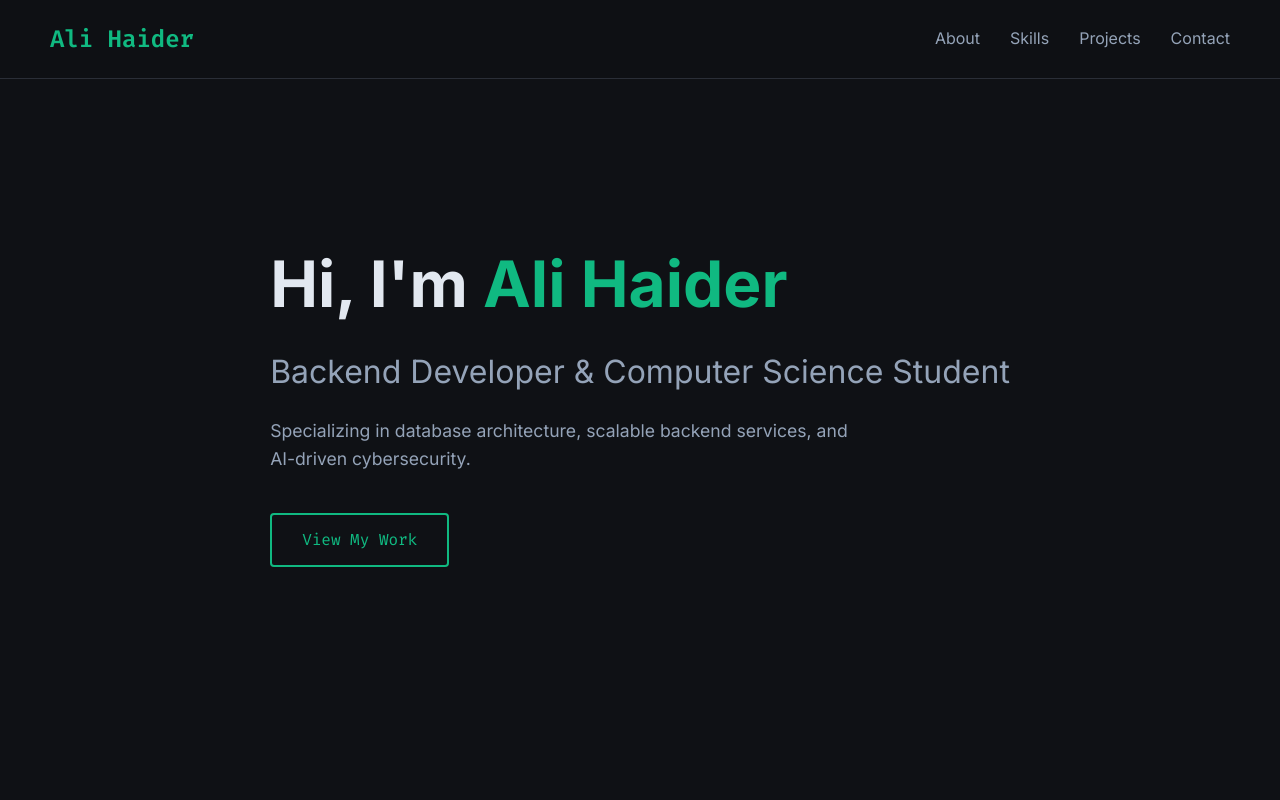
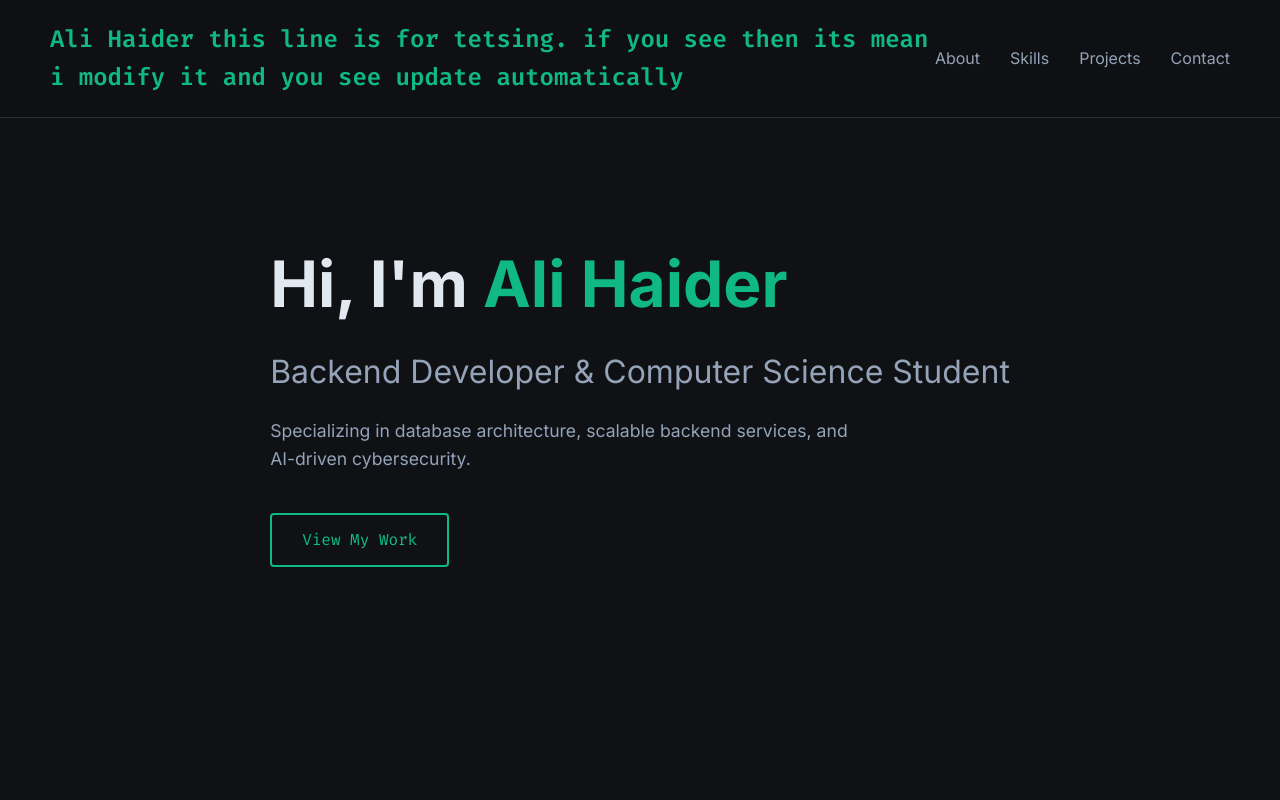
Before and after one commit to aliHaiderTiwana/Webapp-Alihaider-041, a website: page index.html in a window 1280 px wide. Shown: the top 800 px of the page. Drawn offline with Linux system fonts and the light colour scheme.

Commit message:
Modify logo text in index.html
Updated logo text for testing purposes.

```diff
--- a/index.html
+++ b/index.html
@@ -10,7 +10,7 @@
 <body>
 
     <nav>
-        <div class="logo">Ali Haider</div>
+        <div class="logo">Ali Haider this line is for tetsing. if you see then its mean i modify it and you see update automatically</div>
         <ul class="nav-links">
             <li><a href="#about">About</a></li>
             <li><a href="#skills">Skills</a></li>
```
